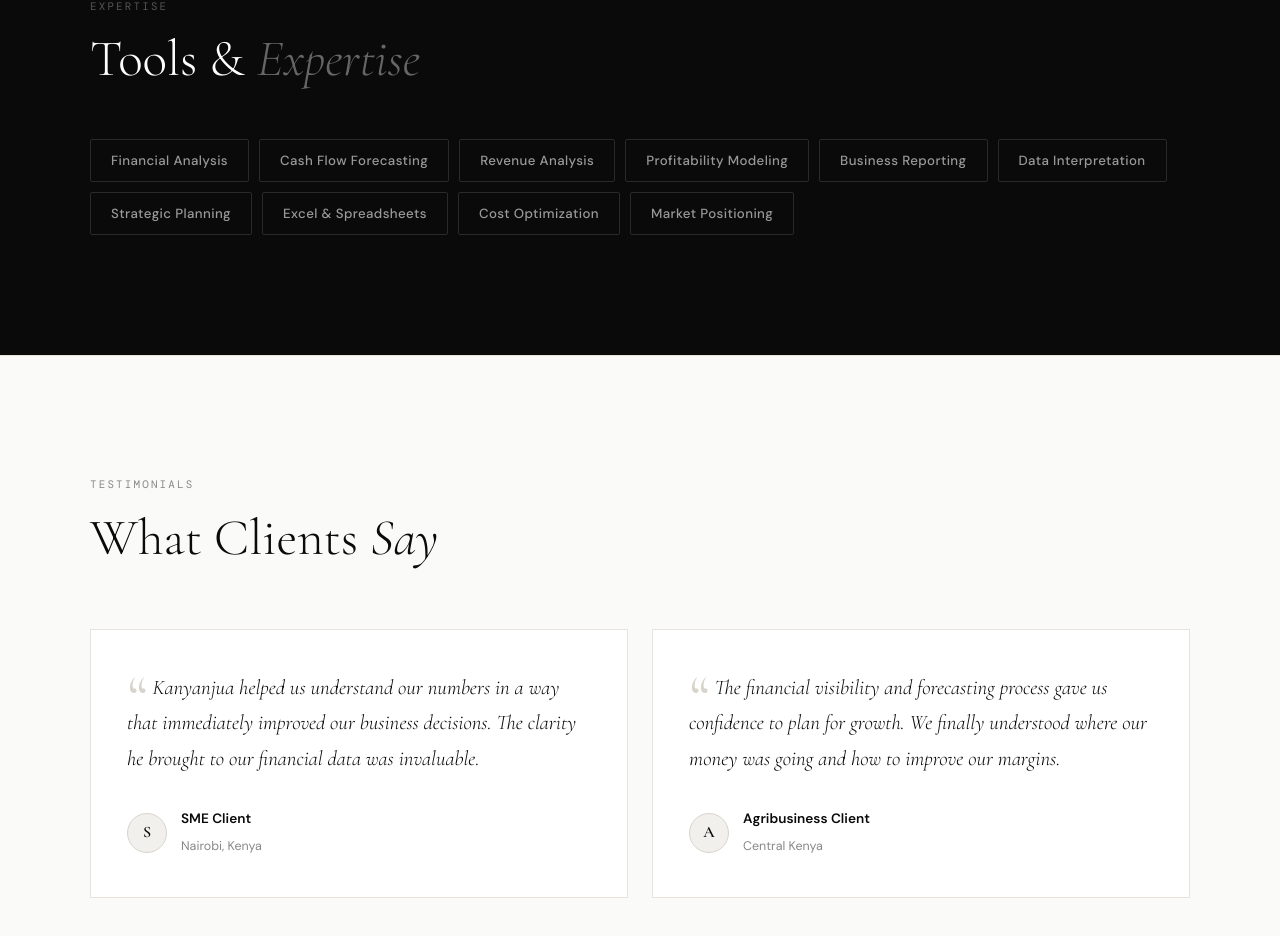
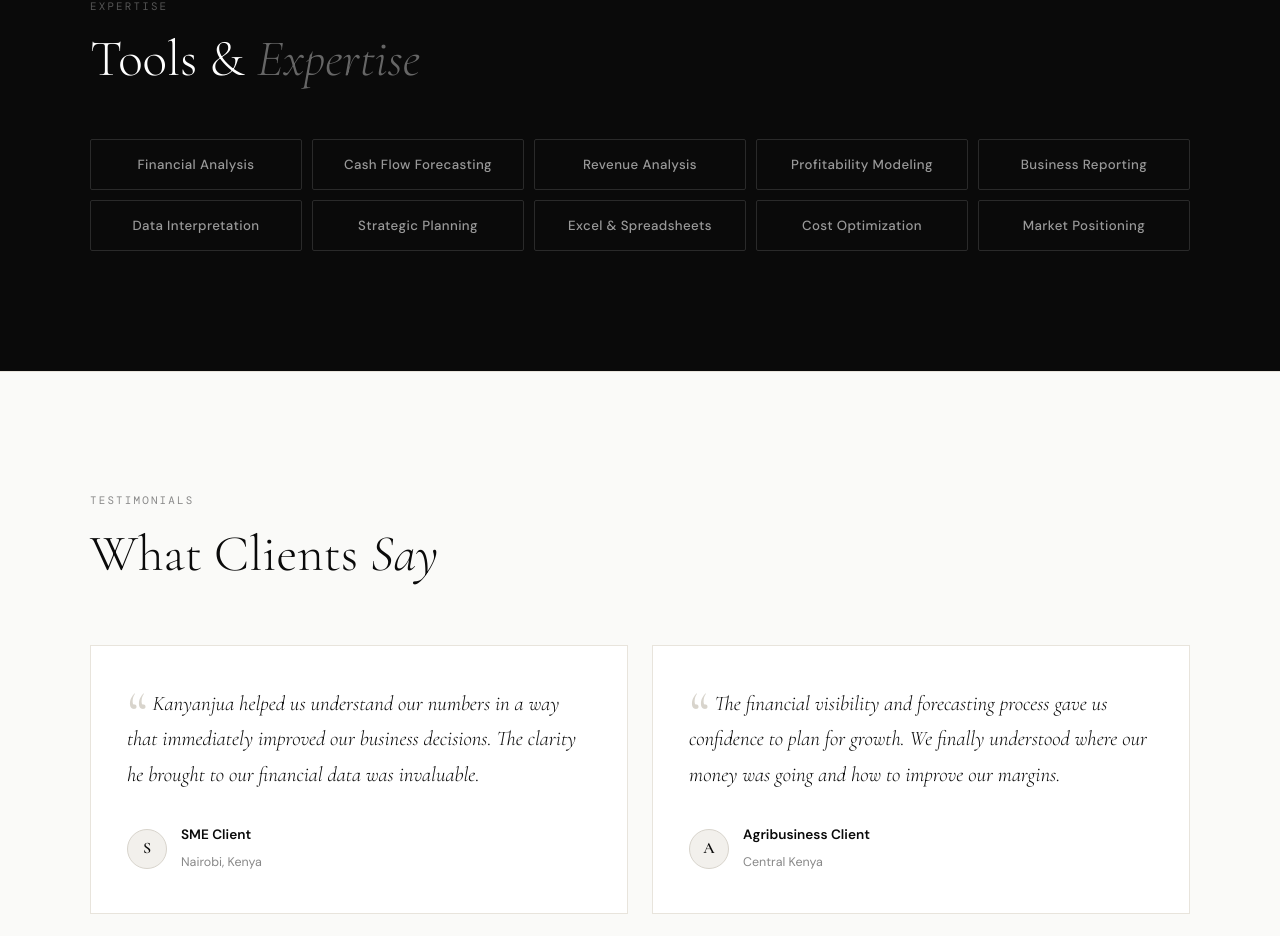
Before and after one commit to JSean6/kanyanjuamwangi-data-consulting, a React (Vite) app: page / in a window 1280 px wide. Shown: the part 3775-4711 px from the top of the page. Built offline with nearby package versions, Linux system fonts and the light colour scheme.

Commit message:
update skills

```diff
--- a/src/components/Skills.css
+++ b/src/components/Skills.css
@@ -1,7 +1,3 @@
-/* ─────────────────────────────────────────
-   Skills.css
-───────────────────────────────────────── */
-
 .skills {
   padding: var(--section-pad) var(--side-pad);
   background: var(--ink);
@@ -32,22 +28,24 @@
 }
 
 .skills__badges {
-  display: flex;
-  flex-wrap: wrap;
+  display: grid;
+  grid-template-columns: repeat(5, 1fr);
   gap: 10px;
 }
 
 .skills__badge {
   border: 1px solid #2a2a2a;
-  padding: 10px 20px;
+  padding: 14px 20px;
   font-size: 0.83rem;
   font-weight: 500;
   letter-spacing: 0.03em;
   color: #999;
   border-radius: 2px;
+  text-align: center;
   transition: border-color 0.25s, color 0.25s, background 0.25s;
   cursor: default;
 }
+
 .skills__badge:hover {
   border-color: #555;
   color: var(--white);
```
